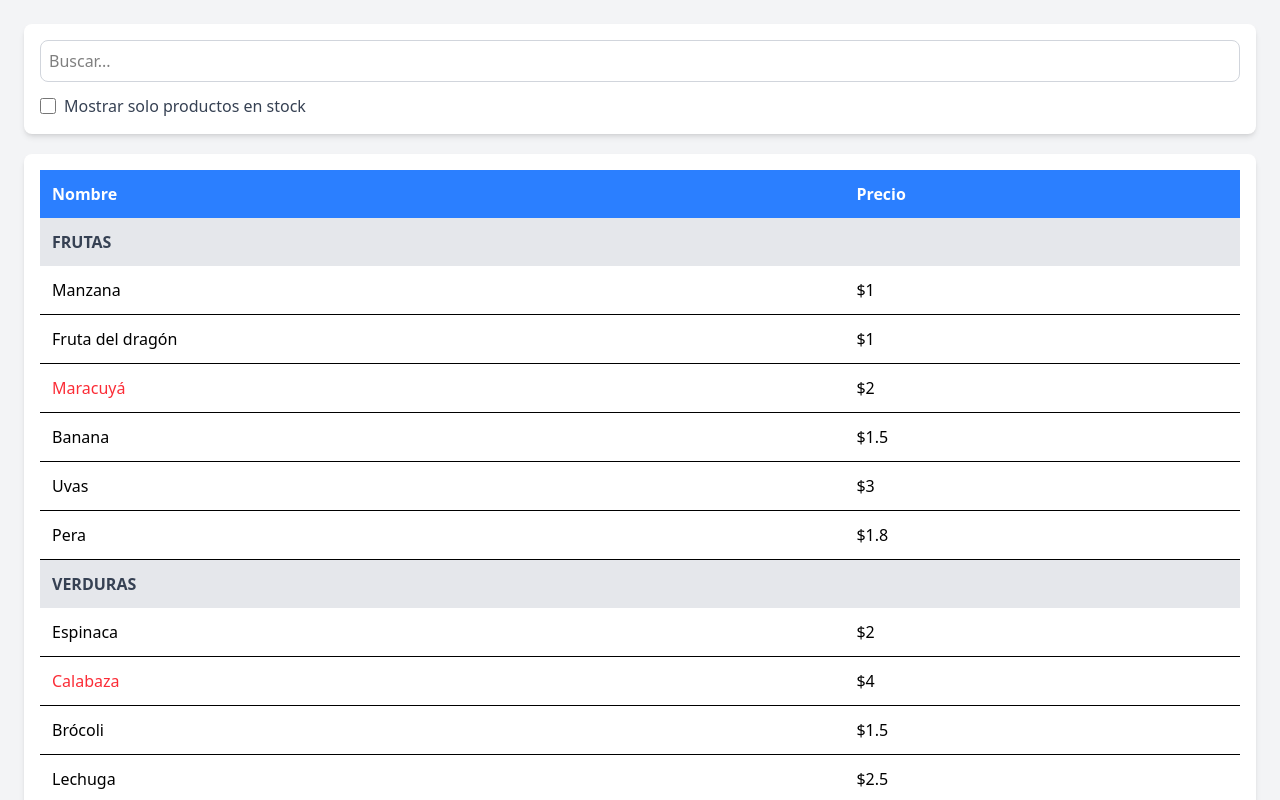
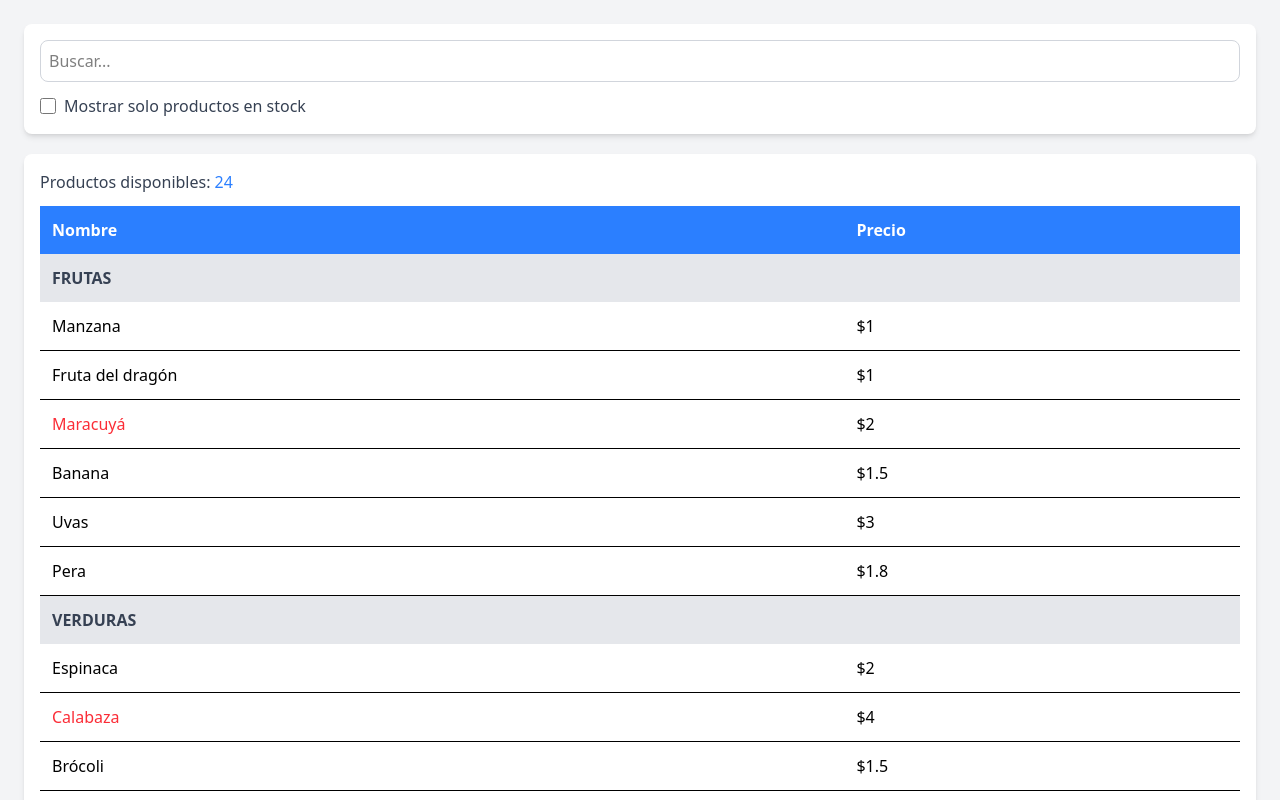
Before and after one commit to feden15/desafio-15, a React (Vite) app: page / in a window 1280 px wide. Shown: the top 800 px of the page. Built offline with nearby package versions, Linux system fonts and the light colour scheme.

Commit message:
Agregamos el contador de productos

```diff
--- a/src/components/TablaProductos.jsx
+++ b/src/components/TablaProductos.jsx
@@ -4,6 +4,7 @@ import Producto from "./Producto"
 const TablaProductos = ({ producto, filtroTexto, enStock }) => {
     const filas = [];
     let categoriaAnterior = null;
+    let totalProductos = 0;
 
     producto.forEach((producto) => {
         if (producto.nombre.toLowerCase().indexOf(filtroTexto.toLowerCase()) === -1) {
@@ -13,6 +14,8 @@ const TablaProductos = ({ producto, filtroTexto, enStock }) => {
         if (enStock && !producto.stock) {
             return;
         }
+
+        totalProductos++; // Se sumará siempre que un producto pasé los filtros, es decir, siempre que esté en stock
 
         if (producto.categoria !== categoriaAnterior) {
             filas.push(
@@ -27,6 +30,11 @@ const TablaProductos = ({ producto, filtroTexto, enStock }) => {
 
     return (
         <div className="overflow-x-auto mt-5 bg-white p-4 shadow-md rounded-lg">
+
+            <div className="text-gray-700 font-medium mb-3">
+                Productos disponibles: <span className="text-blue-500">{totalProductos}</span>
+            </div>
+
             <table className="w-full border-collapse">
                 <thead>
                     <tr className="bg-blue-500 text-white rounded-lg">
@@ -36,6 +44,7 @@ const TablaProductos = ({ producto, filtroTexto, enStock }) => {
                 </thead>
                 <tbody>{filas}</tbody>
             </table>
+
         </div>
     );
 };
```
